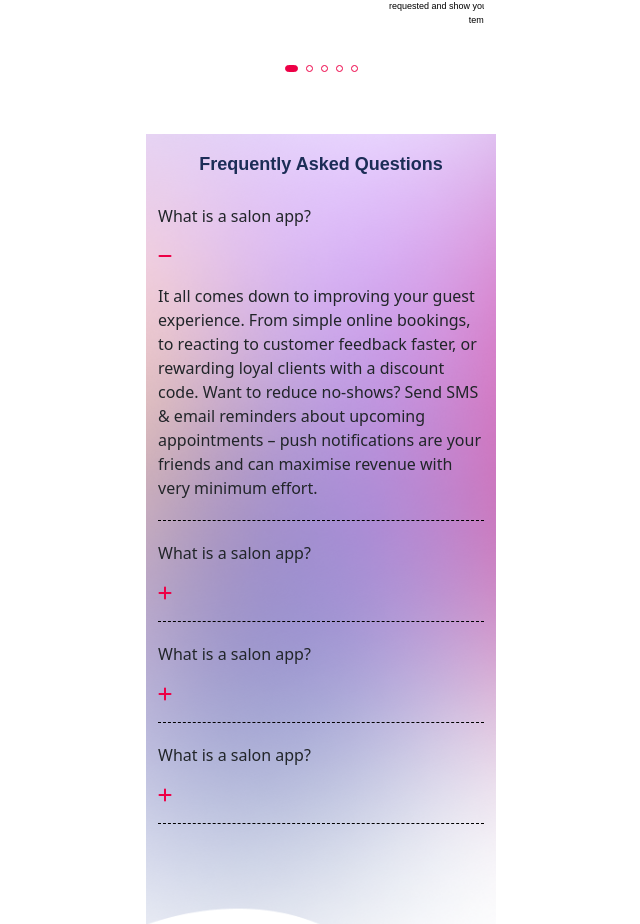
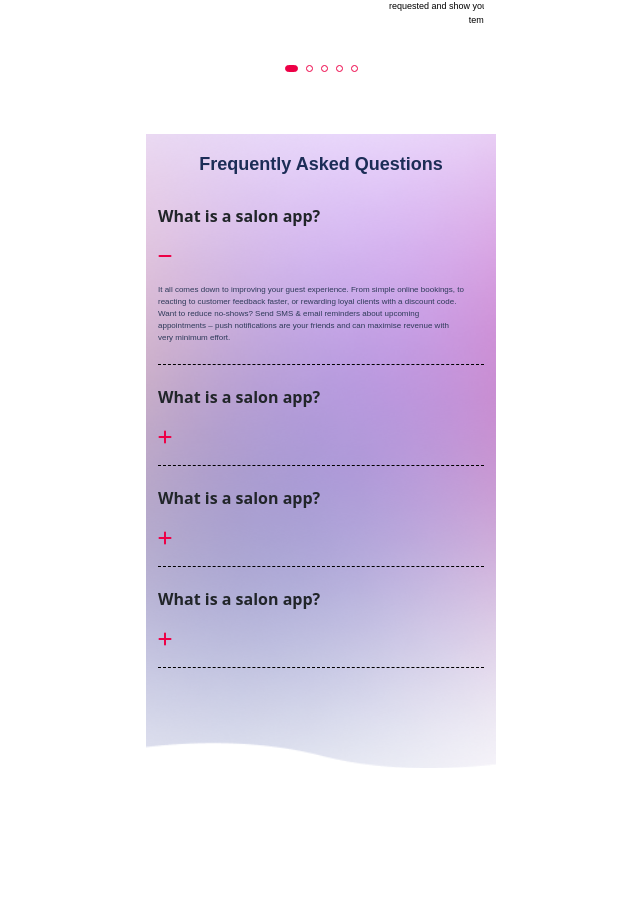
Before and after one commit to indrajeet-tellis/salon, a Nuxt app: page / in a window 1280 px wide. Shown: the part 2996-3920 px from the top of the page, without its empty margins (319-959 px from the left). After the commit the page ends 3764 px from the top, so only its background shows below. Built offline with nearby package versions, Linux system fonts and the light colour scheme; a web font is replaced by a local one.

Commit message:
work part updated

```diff
--- a/components/Accordian.vue
+++ b/components/Accordian.vue
@@ -2,11 +2,11 @@
   <div class="main">
     <div class="acc-wrapper" v-for="item in accItems" :key="item.id">
       <div class="acc-title" @click="toggleAcc(item)">
-        <p>{{ item.accTitle }}</p>
+        <p class="fw-bold">{{ item.accTitle }}</p>
         <i class="fa-solid fa-minus icon" v-if="item.isOpen"></i>
         <i class="fa-solid fa-plus icon" v-if="!item.isOpen"></i>
       </div>
-      <div class="acc-content" v-if="item.isOpen">
+      <div class="acc-content fw-normal" v-if="item.isOpen">
         {{ item.accContent }}
       </div>
     </div>
@@ -71,5 +71,14 @@ export default {
 }
 .acc-content {
   margin-bottom: 20px;
+  font-family: "DM Sans", sans-serif;
+  font-size: 8px;
+  color: #2e3a59;
+  width: 308px;
+}
+.accTitle {
+  font-family: "DM Sans", sans-serif;
+  font-size: 16px;
+  color: #232323;
 }
 </style>
--- a/pages/index.vue
+++ b/pages/index.vue
@@ -531,7 +531,7 @@ export default {
   <section class="question mt-5">
     <div
       class="container que-bg"
-      :style="{ backgroundImage: 'url(/assets/group.png)' }"
+      :style="{ backgroundImage: 'url(/assets/que-bg.png)' }"
     >
       <div class="row">
         <div class="col">
```
